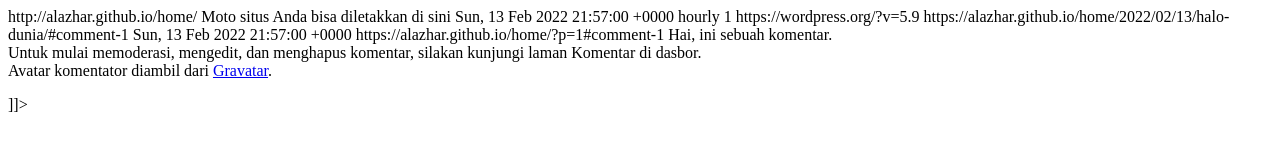
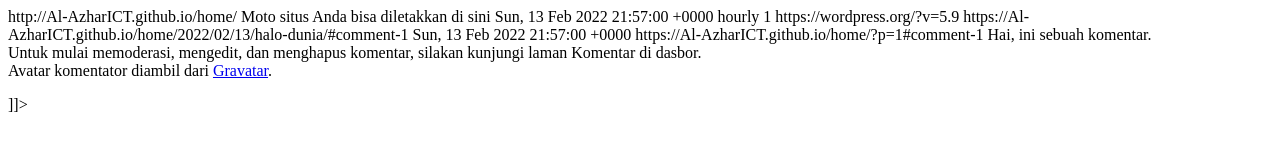
Before and after one commit to Al-AzharICT/home, a plain HTML site: page comments/feed/index.html in a window 1280 px wide. Drawn offline with Linux system fonts and the light colour scheme.

Commit message:
WP2Static UPDATE comments/feed/index.html

```diff
--- a/comments/feed/index.html
+++ b/comments/feed/index.html
@@ -8,8 +8,8 @@
 <channel>
 	<title>
 	Komentar untuk alazhar	</title>
-	<atom:link href="https://alazhar.github.io/home/comments/feed/" rel="self" type="application/rss+xml" />
-	<link>http://alazhar.github.io/home/</link>
+	<atom:link href="https://Al-AzharICT.github.io/home/comments/feed/" rel="self" type="application/rss+xml" />
+	<link>http://Al-AzharICT.github.io/home/</link>
 	<description>Moto situs Anda bisa diletakkan di sini</description>
 	<lastBuildDate>Sun, 13 Feb 2022 21:57:00 +0000</lastBuildDate>
 	<sy:updatePeriod>
@@ -20,11 +20,11 @@
 	<item>
 		<title>
 		Komentar di Halo dunia! oleh Seorang Komentator WordPress		</title>
-		<link>https://alazhar.github.io/home/2022/02/13/halo-dunia/#comment-1</link>
+		<link>https://Al-AzharICT.github.io/home/2022/02/13/halo-dunia/#comment-1</link>
 
 		<dc:creator><![CDATA[Seorang Komentator WordPress]]></dc:creator>
 		<pubDate>Sun, 13 Feb 2022 21:57:00 +0000</pubDate>
-		<guid isPermaLink="false">https://alazhar.github.io/home/?p=1#comment-1</guid>
+		<guid isPermaLink="false">https://Al-AzharICT.github.io/home/?p=1#comment-1</guid>
 
 					<description><![CDATA[Hai, ini sebuah komentar.
 Untuk mulai memoderasi, mengedit, dan menghapus komentar, silakan kunjungi laman Komentar di dasbor.
```
